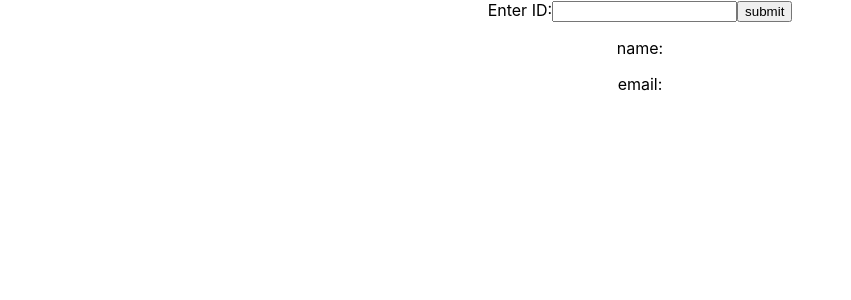
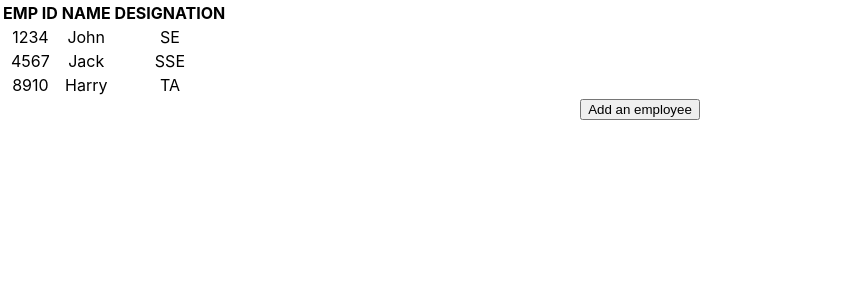
Before and after one commit to harshit-kumar78/react-demo, a React (Create React App) app: page / in a window 1280 px wide. Shown: the top 300 px of the page, without its empty margins (0-851 px from the left). Built offline with nearby package versions, Linux system fonts and the light colour scheme; no server answers.

Commit message:
table created and employee added

```diff
--- /dev/null
+++ b/public/employees.json
@@ -0,0 +1,5 @@
+[
+  { "empId": 1234, "name": "John", "designation": "SE" },
+  { "empId": 4567, "name": "Jack", "designation": "SSE" },
+  { "empId": 8910, "name": "Harry", "designation": "TA" }
+]
--- a/src/App.js
+++ b/src/App.js
@@ -5,6 +5,7 @@ import { useEffect, useState } from "react";
 import Body from "./componets/Body";
 import User from "./componets/User";
 import FetchData from "./componets/FetchData";
+import Employees from "./componets/Employees";
 function App() {
   const [display, setDisplay] = useState(true);
   return (
@@ -12,7 +13,7 @@ function App() {
       {/* <button onClick={() => setDisplay(!display)}>toogle</button>
       {display && <User />} */}
 
-      <FetchData></FetchData>
+      <Employees></Employees>
     </div>
   );
 }
--- /dev/null
+++ b/src/componets/Employees.jsx
@@ -0,0 +1,44 @@
+import axios from 'axios';
+import React, { useEffect, useState } from 'react';
+
+const Employees = () =>{
+
+    const [employees,setEmployees] = useState([]);
+
+    useEffect(()=>{
+        axios.get('employees.json').then(result=>setEmployees(result.data)).catch(err=>console.log(err))
+
+    },[])
+
+    const addEmp = (e)=>{
+        e.preventDefault();
+        setEmployees([...employees,{name:'harshit',empId:7890,designation:'DSE'}])
+    }
+    return(<div>
+        <table>
+            <thead>
+                <tr>
+                    <th>EMP ID</th>
+                    <th>NAME</th>
+                    <th>DESIGNATION</th>
+                </tr>
+            </thead>
+            <tbody>
+
+                    {employees.map((emp)=>{
+                        return <tr key={emp.empId}>
+                            <td>{emp.empId}</td>
+                             <td>{emp.name}</td>
+                              <td>{emp.designation}</td>
+                        </tr>
+                    })}
+
+            </tbody>
+        </table>
+
+        <button onClick={addEmp}>Add an employee</button>
+    </div>)
+}
+
+
+export default Employees;
```
